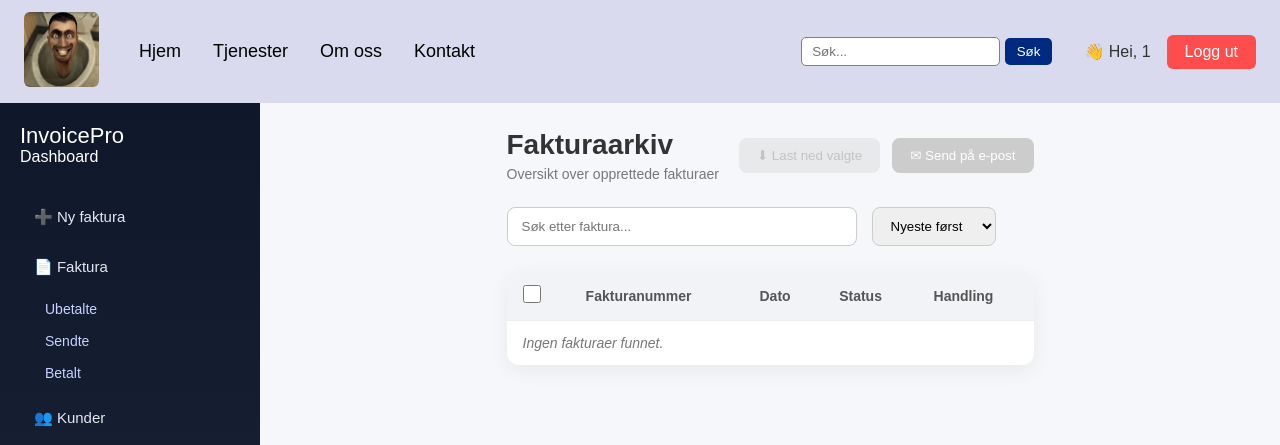
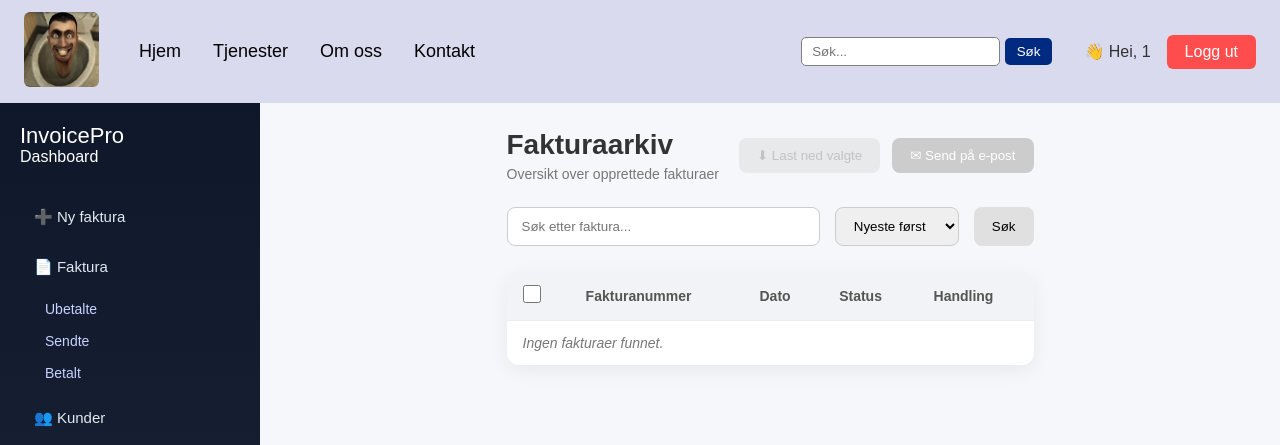
Before and after one commit to kevinuyphan-lgtm/test, a Flask app: page /lagret in a window 1280 px wide. Shown: the top 445 px of the page. Run offline with Flask 3, Linux system fonts and the light colour scheme; the visitor is signed in with stand-in values (Sample User, id 1); tables that the repository leaves empty hold one stand-in row (values such as "Sample post"); parts of the project's set-up code (start-up, migrations or seed data) failed here and were passed over.

Commit message:
Update lagret_fakturaer.html

```diff
--- a/nettside/templates/faktura_tjeneste/lagret_fakturaer.html
+++ b/nettside/templates/faktura_tjeneste/lagret_fakturaer.html
@@ -34,17 +34,28 @@
 
 
   <!-- FILTER / SEARCH BAR -->
-  <div class="table-controls">
-    <input type="text" id="searchInput" placeholder="Søk etter faktura..." class="search-input">
+<form method="GET" class="table-controls">
 
-    <select id="sortSelect" class="sort-select">
-      <option value="dato_desc">Nyeste først</option>
-      <option value="dato_asc">Eldste først</option>
-      <option value="navn_asc">Navn A → Å</option>
-      <option value="navn_desc">Navn Å → A</option>
-    </select>
-  </div>
+  <input type="text"
+         name="search"
+         value="{{ search }}"
+         placeholder="Søk etter faktura..."
+         class="search-input">
 
+  <select name="sort"
+          class="sort-select"
+          onchange="this.form.submit()">
+
+    <option value="dato_desc" {% if sort == "dato_desc" %}selected{% endif %}>Nyeste først</option>
+    <option value="dato_asc" {% if sort == "dato_asc" %}selected{% endif %}>Eldste først</option>
+    <option value="navn_asc" {% if sort == "navn_asc" %}selected{% endif %}>Navn A → Å</option>
+    <option value="navn_desc" {% if sort == "navn_desc" %}selected{% endif %}>Navn Å → A</option>
+
+  </select>
+
+  <button type="submit" class="secondary-btn small-btn">Søk</button>
+
+</form>
 
   <!-- TABLE LIST VIEW -->
   <div class="invoice-table-wrapper">
```
